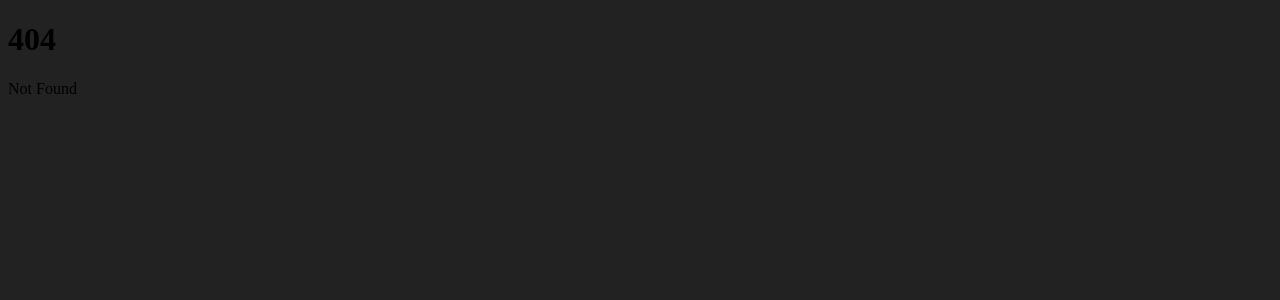
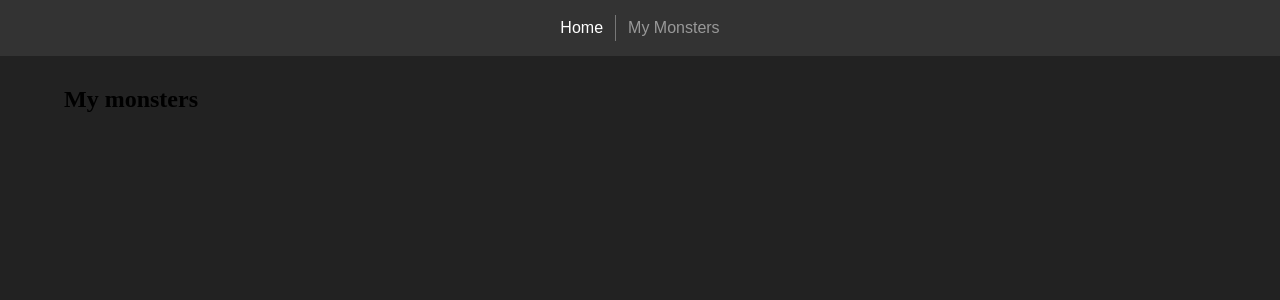
Before and after one commit to Jesuspinarte/svelte-pokedex, a SvelteKit app: page /my-monsters in a window 1280 px wide. Before the commit this address had no page. Shown: the top 300 px of the page. Built offline with nearby package versions, Linux system fonts and the light colour scheme.

Commit message:
[POKE-005] - Routes and layouts with navbar

```diff
--- /dev/null
+++ b/src/lib/production-api.js
@@ -0,0 +1 @@
+export const productionApi = "js-pokemon.com";
--- /dev/null
+++ b/src/lib/types.ts
@@ -0,0 +1,5 @@
+export type Implementation = {
+  framework: "SvelteKit 1.0" | "Nuxt 3" | "Next 13" | "Remix 1.10";
+  githubUrl: string;
+  youtubeId: string;
+};
--- /dev/null
+++ b/src/routes/+layout.server.ts
@@ -0,0 +1,7 @@
+import type { LayoutServerLoad } from "./$types";
+
+export const load = (async () => {
+  return {};
+}) satisfies LayoutServerLoad;
+
+export const ssr = false;
--- /dev/null
+++ b/src/routes/+layout.svelte
@@ -0,0 +1,55 @@
+<script lang="ts">
+  import { page } from "$app/stores";
+</script>
+
+<div class="navbar">
+  <a href="/" class:active={$page.url.pathname == "/"}>Home</a>
+  <a href="/my-monsters" class:active={$page.url.pathname == "/my-monsters"}
+    >My Monsters</a
+  >
+</div>
+
+<div class="container">
+  <slot />
+</div>
+
+<style>
+  .navbar {
+    font-family: Arial, Helvetica, sans-serif;
+    display: flex;
+    justify-content: center;
+    background-color: #333;
+    color: #fff;
+    padding: 15px;
+    margin-bottom: 30px;
+  }
+
+  .navbar a {
+    color: #fff;
+    text-decoration: none;
+    padding: 4px 12px;
+    border-right: 1px solid #777;
+  }
+
+  .navbar a:last-child {
+    border-right: none;
+  }
+
+  .navbar a.active {
+    color: #999;
+  }
+
+  .navbar a:hover {
+    color: #ccc;
+  }
+
+  :global(body) {
+    margin: 0;
+  }
+
+  .container {
+    max-width: 90%;
+    margin: 0 auto;
+    width: 1200px;
+  }
+</style>
--- a/src/routes/Monster.svelte
+++ b/src/routes/Monster.svelte
@@ -42,6 +42,7 @@
   }
   .monster {
     width: 130px;
+    min-height: 150px;
     margin: 10px;
     padding: 10px;
     position: relative;
--- /dev/null
+++ b/src/routes/my-monsters/+page.svelte
@@ -0,0 +1 @@
+<h2>My monsters</h2>
```
Also changed, not shown: src/routes/+page.svelte (+31 -10 lines), src/routes/+page.ts (+18 -4 lines).
